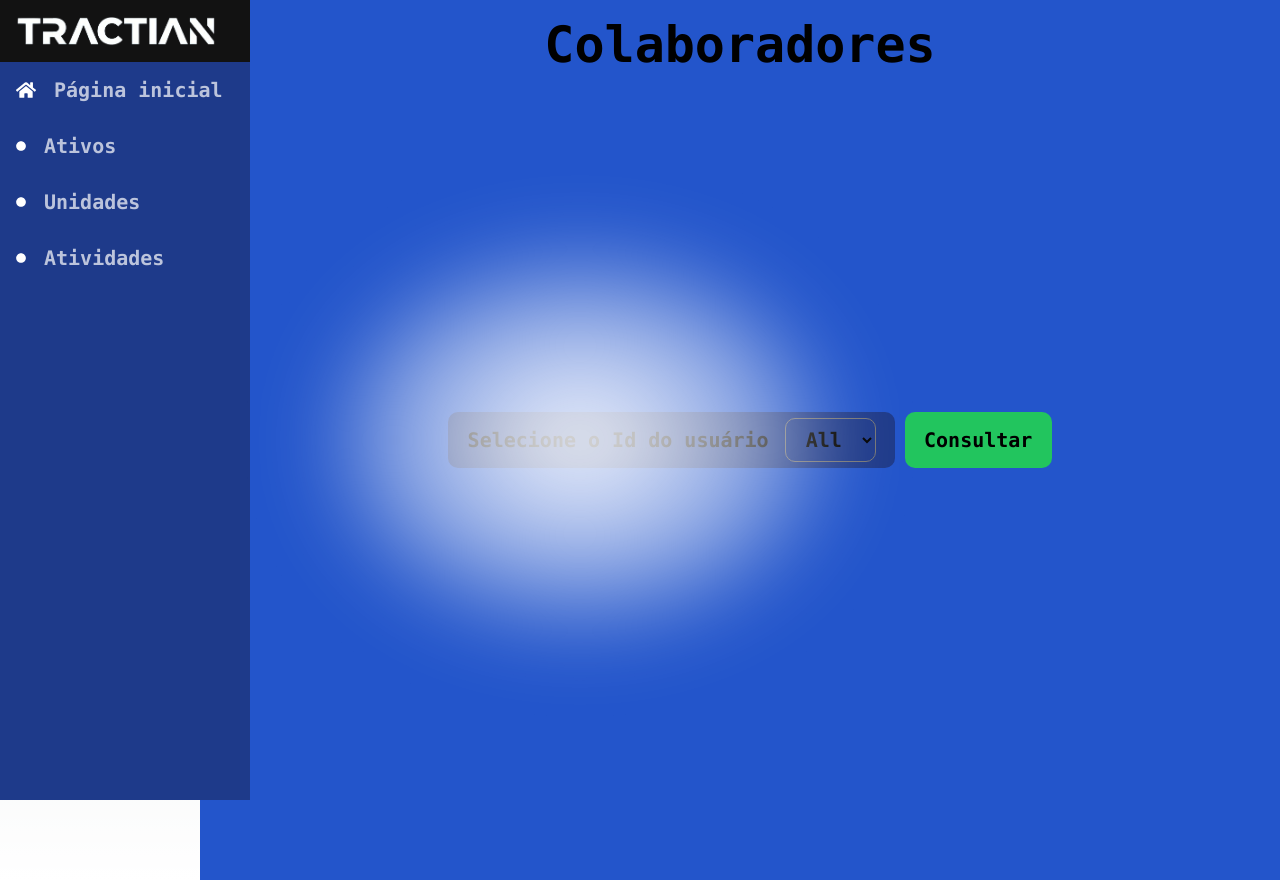
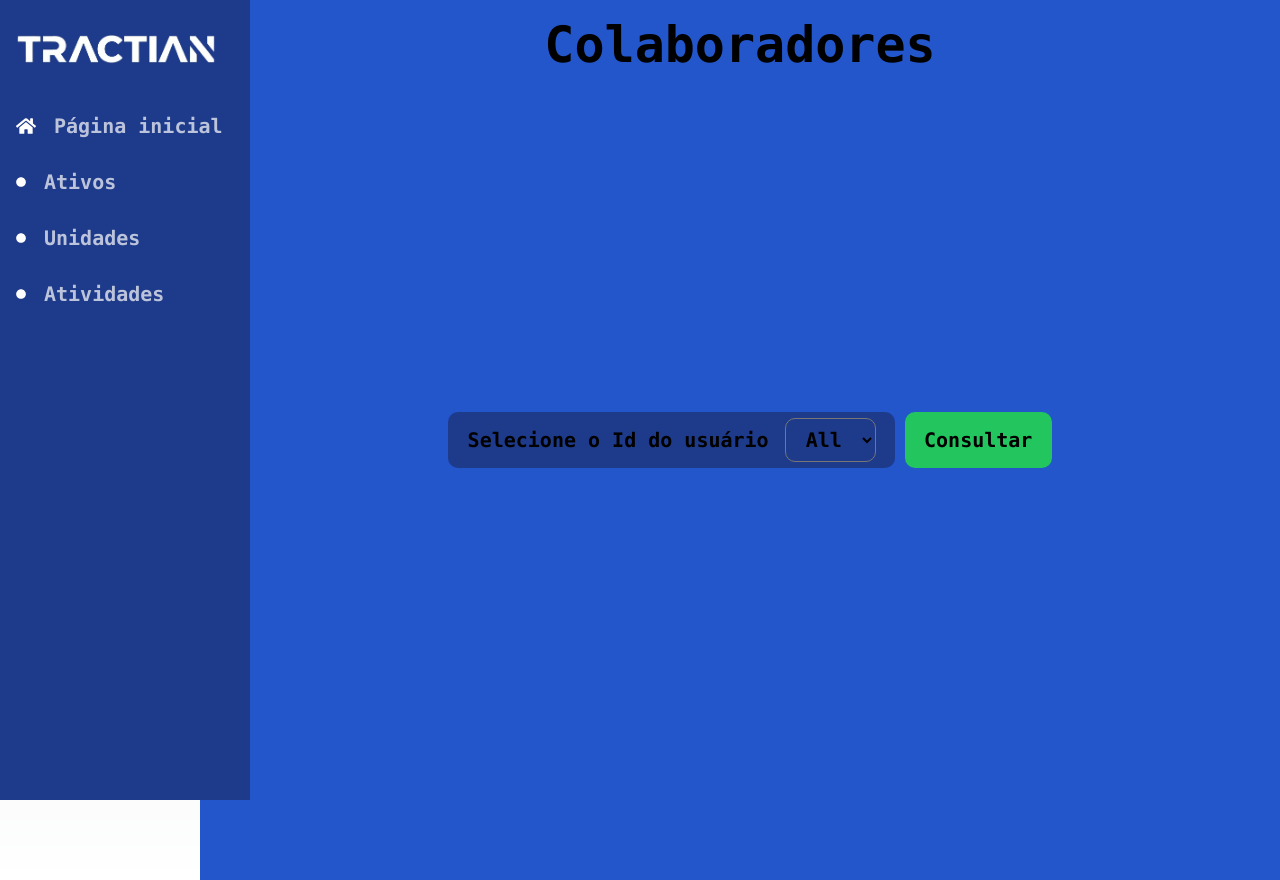
Before and after one commit to jvoliveirag/TRACTIAN_APP, a Next.js app: page /users in a window 1280 px wide. Built offline with nearby package versions, Linux system fonts and the light colour scheme.

Commit message:
Ajustes nas paginas, sidebar e responsividade.

```diff
--- a/src/components/Sidebar/index.tsx
+++ b/src/components/Sidebar/index.tsx
@@ -10,6 +10,8 @@ export default function Sidebar({ path1, name1, path2, name2, path3, name3 }: {
     return (
         <div>
             <div className={styles.sidebar}>
+
+                <br></br>
                 <Link
                     href="https://tractian.com/"
                     target="_blank"
@@ -23,6 +25,7 @@ export default function Sidebar({ path1, name1, path2, name2, path3, name3 }: {
                         priority
                     />
                 </Link>
+                <br></br>
 
                 <Link href="/">
                     <FaHome color="white" size={20} />
@@ -40,6 +43,8 @@ export default function Sidebar({ path1, name1, path2, name2, path3, name3 }: {
                     <FaCircle color="white" size={10} />
                     <p className={styles.code}>{name3}</p>
                 </Link>
+                <br></br>
+                <br></br>
             </div>
 
         </div>
--- a/src/pages/users/index.tsx
+++ b/src/pages/users/index.tsx
@@ -61,7 +61,7 @@ export default function Users() {
           <h1 className={styles.title}>Colaboradores</h1>
         </div>
 
-        <div className={styles.center}>
+        <div>
           <div className={styles.form}>
 
             <form className="form-profile" onSubmit={handleFilter}>
--- a/src/styles/Home.module.css
+++ b/src/styles/Home.module.css
@@ -117,6 +117,40 @@
   background-color: #22c57e;
 }
 
+.task_button {
+  margin-top: 15px;
+  margin-bottom: 0px
+}
+
+.edit {
+  font-weight: 700;
+  font-size: 15px;
+  font-family: var(--font-mono);
+  background-color: #22c55e;
+  border-radius: 10px;
+  border: none;
+  padding: 0.6rem 1rem;
+  cursor: pointer;
+}
+.edit:hover {
+  background-color: #22c57e;
+}
+
+.delete {
+  font-weight: 700;
+  font-size: 15px;
+  font-family: var(--font-mono);
+  margin-left: 10px;
+  background-color: red;
+  border-radius: 10px;
+  border: none;
+  padding: 0.6rem 1rem;
+  cursor: pointer;
+}
+.delete:hover {
+  background-color: #f00111;
+}
+
 .grid {
   display: grid;
   grid-template-columns: repeat(4, minmax(25%, auto));
@@ -192,38 +226,6 @@
   max-width: 30ch;
 }
 
-.center {
-  display: flex;
-  justify-content: center;
-  align-items: center;
-  position: relative;
-  padding: 4rem 0;
-}
-
-.center::before {
-  background: var(--secondary-glow);
-  border-radius: 50%;
-  width: 480px;
-  height: 360px;
-  margin-left: -400px;
-}
-
-.center::after {
-  background: var(--primary-glow);
-  width: 240px;
-  height: 180px;
-  z-index: -1;
-}
-
-.center::before,
-.center::after {
-  content: '';
-  left: 50%;
-  position: absolute;
-  filter: blur(45px);
-  transform: translateZ(0);
-}
-
 .logo {
   position: relative;
 }
@@ -293,6 +295,7 @@
   .user:hover span {
     transform: translateX(8px);
   }
+
 }
 
 @media (prefers-reduced-motion) {
@@ -305,6 +308,14 @@
   }
 
   .submit:hover {
+    transform: none;
+  }
+
+  .delete:hover {
+    transform: none;
+  }
+
+  .edit:hover {
     transform: none;
   }
 }
@@ -329,6 +340,14 @@
     justify-content: center;
     position: fixed;
     width: 100%;
+  }
+
+  .edit {
+    margin-left: 15px
+  }
+
+  .delete {
+    margin-top: 10px
   }
 
   .label {
@@ -378,15 +397,6 @@
 
   .card h2 {
     margin-bottom: 0.5rem;
-  }
-
-  .center {
-    padding: 8rem 0 6rem;
-  }
-
-  .center::before {
-    transform: none;
-    height: 300px;
   }
 
   .description {
@@ -478,6 +488,9 @@
     margin-left: 600px;
     margin-bottom: 600px;
   }
+  .user_grid{
+    grid-template-columns: repeat(2, 60%);
+  }
 
   .label{
 
```
Also changed, not shown: src/pages/workorders/index.tsx (+6 -1 lines).
